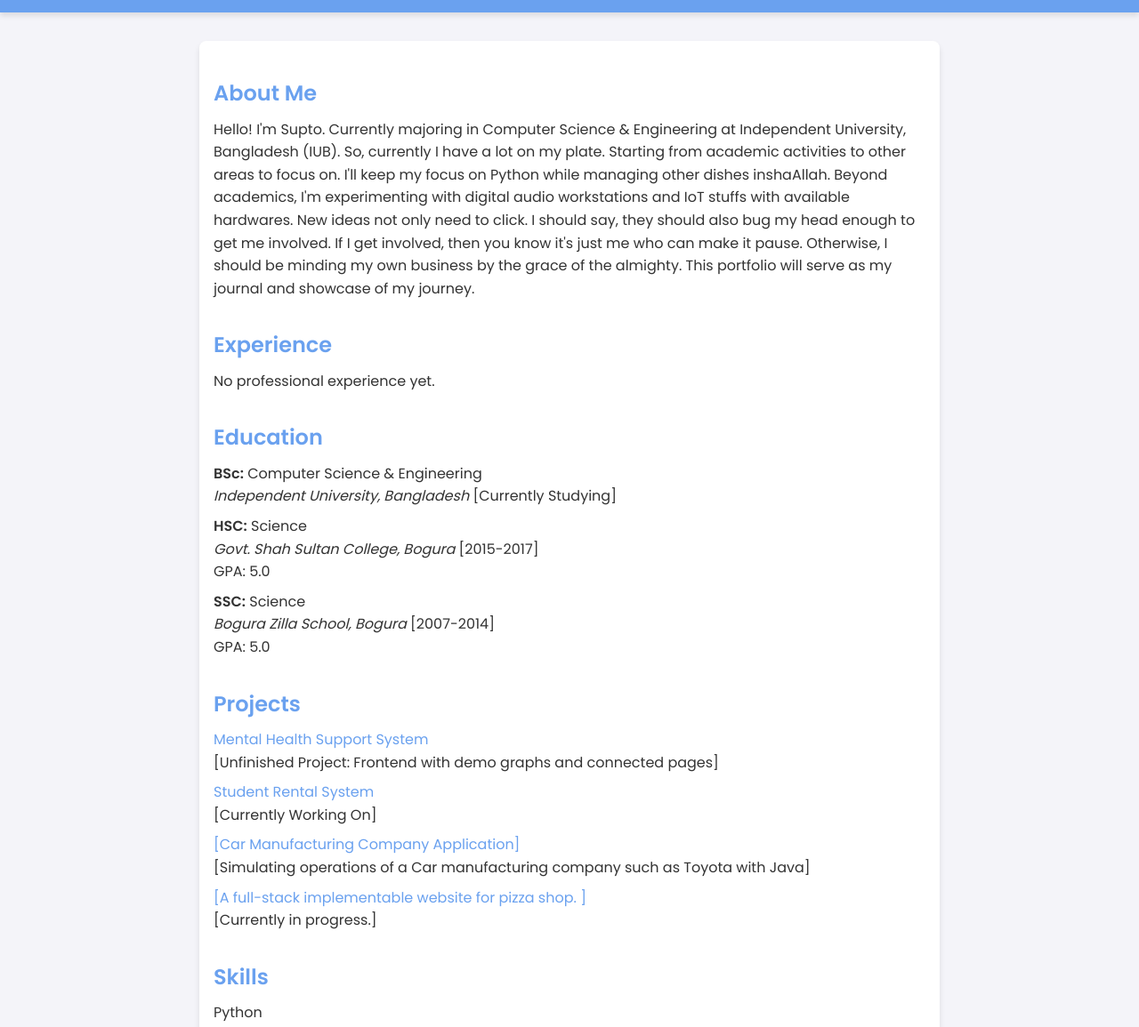
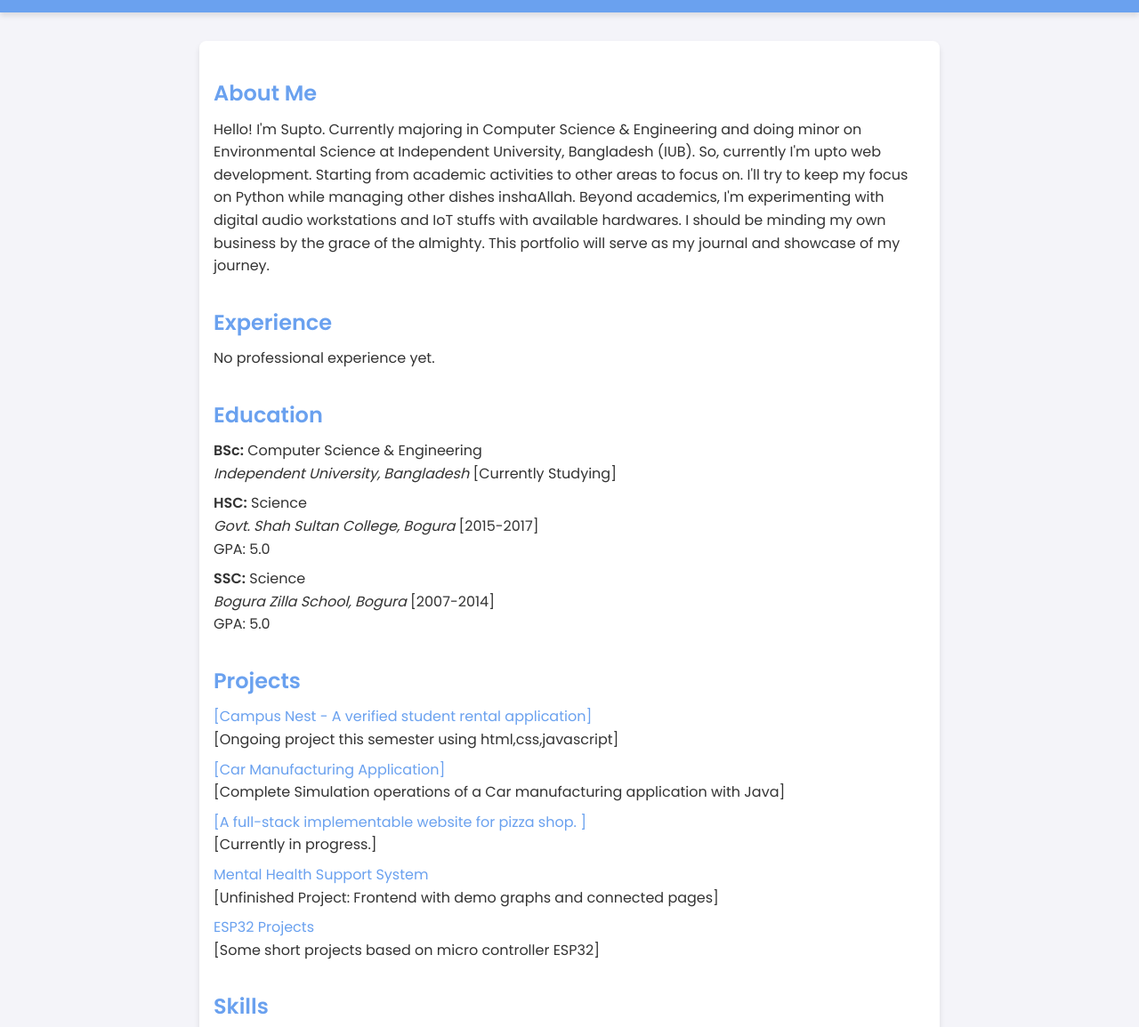
Before and after one commit to mb-shupto/portfolio, a plain HTML site: page index.html in a window 1280 px wide. Shown: the part 180-1335 px from the top of the page at 89% size. Drawn offline with Linux system fonts and the light colour scheme.

Commit message:
Update index.html

```diff
--- a/index.html
+++ b/index.html
@@ -101,10 +101,9 @@
     <section>
       <h3>About Me</h3>
       <p>
-        Hello! I'm Supto. Currently majoring in Computer Science & Engineering at Independent University, Bangladesh (IUB).
-        So, currently I have a lot on my plate. Starting from academic activities to other areas to focus on. I'll keep my focus on Python while managing other
-        dishes inshaAllah. Beyond academics, I'm experimenting with digital audio workstations and IoT stuffs with available hardwares. New ideas not only need to click.
-        I should say, they should also bug my head enough to get me involved. If I get involved, then you know it's just me who can make it pause. Otherwise,
+        Hello! I'm Supto. Currently majoring in Computer Science & Engineering and doing minor on Environmental Science at Independent University, Bangladesh (IUB).
+        So, currently I'm upto web development. Starting from academic activities to other areas to focus on. I'll try to keep my focus on Python while managing other
+        dishes inshaAllah. Beyond academics, I'm experimenting with digital audio workstations and IoT stuffs with available hardwares.
         I should be minding my own business by the grace of the almighty. This portfolio will serve as my journal and showcase of my journey.
       </p>
     </section>
@@ -138,20 +137,24 @@
       <h3>Projects</h3>
       <ul>
         <li>
+          <a href="[https://github.com/mb-shupto/verifiedStudentRentalSystem.git]">[Campus Nest - A verified student rental application]</a> <br>
+          [Ongoing project this semester using html,css,javascript]
+        </li>
+        <li>
+          <a href="[https://github.com/mb-shupto/carManufacturing.git]">[Car Manufacturing Application]</a> <br>
+          [Complete Simulation operations of a Car manufacturing application with Java]
+        </li>
+        <li>
+          <a href="[https://github.com/mb-shupto/pizzaOrder.git]">[A full-stack implementable website for pizza shop. ]</a> <br>
+          [Currently in progress.]
+        </li>
+        <li>
           <a href="https://github.com/mb-shupto/Mental-Health-Support-System-frontUI-.git">Mental Health Support System</a> <br>
           [Unfinished Project: Frontend with demo graphs and connected pages]
         </li>
         <li>
-          <a href="https://github.com/mb-shupto/studentRentalService.git">Student Rental System</a> <br>
-          [Currently Working On]
-        </li>
-        <li>
-          <a href="[https://github.com/mb-shupto/carManufacturing.git]">[Car Manufacturing Company Application]</a> <br>
-          [Simulating operations of a Car manufacturing company such as Toyota with Java]
-        </li>
-        <li>
-          <a href="[https://github.com/mb-shupto/pizzaOrder.git]">[A full-stack implementable website for pizza shop. ]</a> <br>
-          [Currently in progress.]
+          <a href="https://github.com/mb-shupto/esp32Projects.git">ESP32 Projects</a> <br>
+          [Some short projects based on micro controller ESP32]
         </li>
       </ul>
     </section>
```
